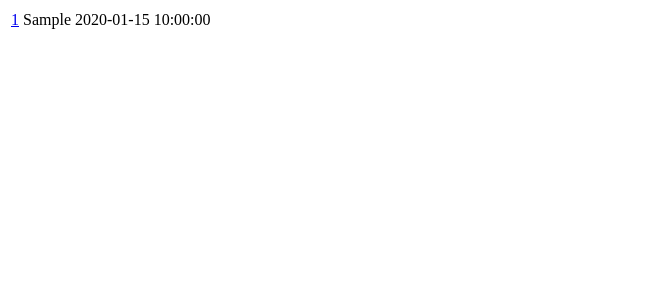
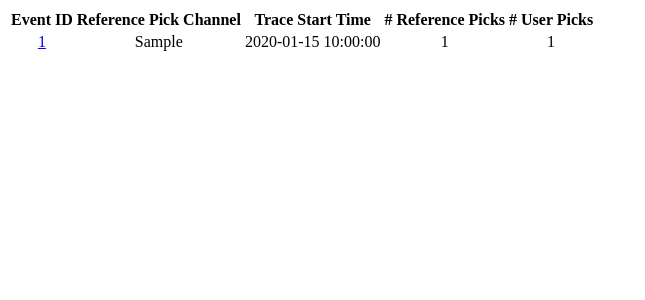
Before and after one commit to jacksonfellows/seismic_dataset_viewer, a Flask app: template templates/home.html in a window 1280 px wide. Shown: the top 300 px of the page, without its empty margins (0-645 px from the left). Run offline with Flask 3, Linux system fonts and the light colour scheme; the template is opened without the code that fills it: most values are stand-ins (such as "Sample title", 1, 10 or a date in 2020).

Commit message:
Display # of reference and user picks on home page.

```diff
--- a/server.py
+++ b/server.py
@@ -35,11 +35,19 @@ def index():
             event_m = json.load(f)
             event_info[event_id] = {
                 "reference_channel": event_m["reference_channel"],
-                "trace_start_time": event_m["trace_start_time"]
+                "trace_start_time": event_m["trace_start_time"],
+                "n_reference_picks": len(event_m["reference_picks"]),
+                "n_picks": len(event_m["picks"]),
             }
     # Sort by trace_start_time.
     event_info_render = list(sorted(
-        [dict(event_id=k, reference_channel=v["reference_channel"], trace_start_time=v["trace_start_time"]) for k,v in event_info.items()],
+        [dict(
+            event_id=k,
+            reference_channel=v["reference_channel"],
+            trace_start_time=v["trace_start_time"],
+            n_reference_picks=v["n_reference_picks"],
+            n_picks=v["n_picks"]
+        ) for k,v in event_info.items()],
         key=lambda x: x["trace_start_time"]
     ))
     return flask.render_template("home.html", event_info=event_info_render)
--- a/templates/home.html
+++ b/templates/home.html
@@ -2,12 +2,20 @@
 
 </head>
 <body>
-  <table>
+  <table style="text-align: center;">
+    <tr>
+      <th>Event ID</th>
+      <th>Reference Pick Channel</th>
+      <th>Trace Start Time</th>
+      <th># Reference Picks</th>
+      <th># User Picks</th>
     {% for i in event_info %}
     <tr>
       <td><a href="/event/{{ i['event_id'] }}">{{ i["event_id"] }}</a></td>
       <td>{{ i["reference_channel"] }}</td>
       <td>{{ i["trace_start_time"] }}</td>
+      <td>{{ i["n_reference_picks"] }}</td>
+      <td>{{ i["n_picks"] }}</td>
     </tr>
     {% endfor %}
   </table>
```
